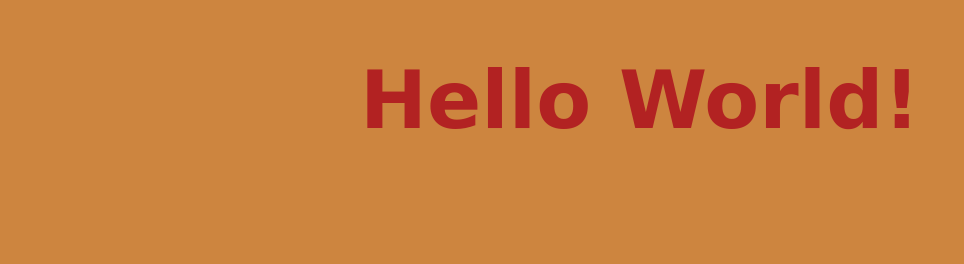
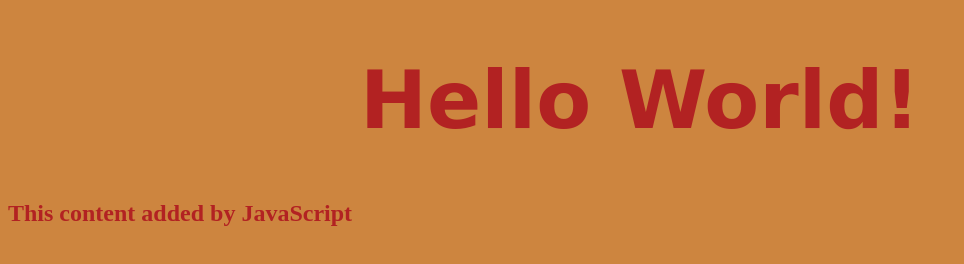
Before and after one commit to leroygatlin/my-first-webpage, a plain HTML site: page index.html in a window 1280 px wide. Shown: the whole page, without its empty margins (0-964 px from the left). Drawn offline with Linux system fonts and the light colour scheme.

Commit message:
add script.js, connect to index.html

```diff
--- a/index.html
+++ b/index.html
@@ -2,5 +2,6 @@
 <html lang="en">
   <head><link rel="stylesheet" href="style.css" />
     <title>My First Webpage</title></head>
-  <body><h1>Hello World!</h1></body>
+  <body><h1>Hello World!</h1><script src="script.js"></script>
+  </body>
 </html
--- /dev/null
+++ b/script.js
@@ -0,0 +1,4 @@
+const h2 = document.createElement("h2");
+h2.textContent = "This content added by JavaScript";
+document.querySelector("body").appendChild(h2);
+document.body.style.color = "firebrick"
```
